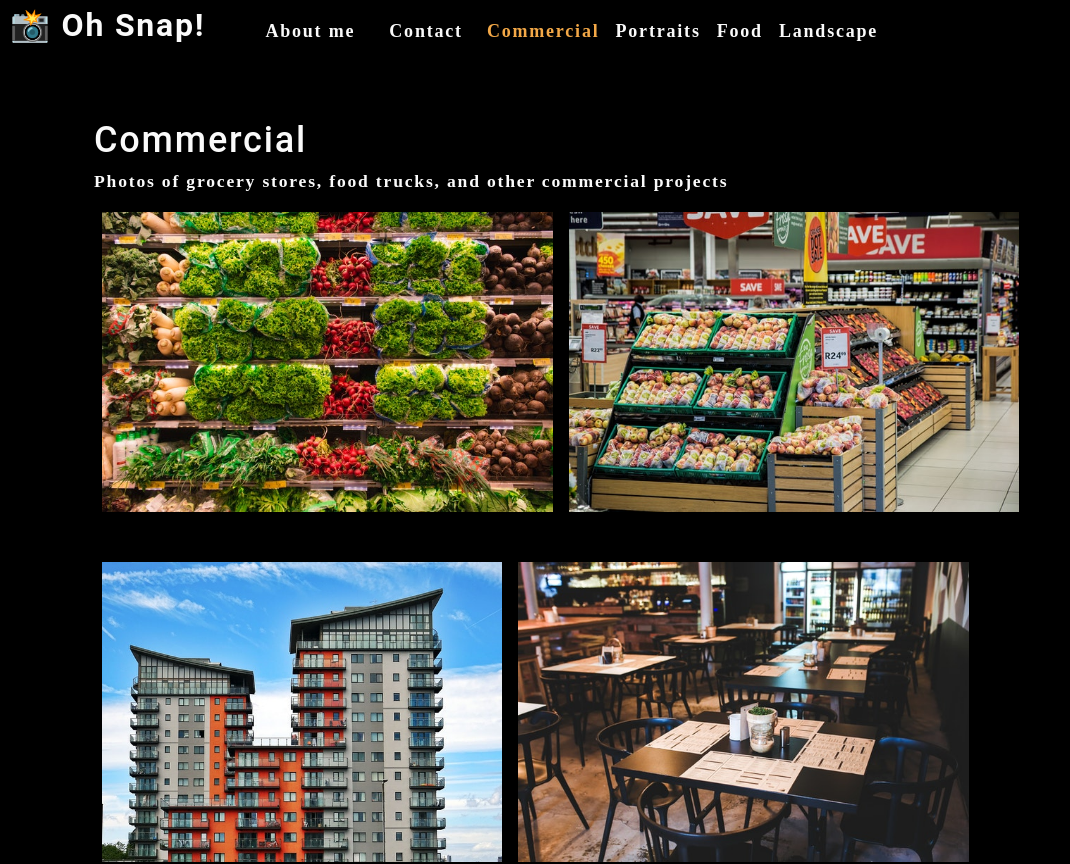
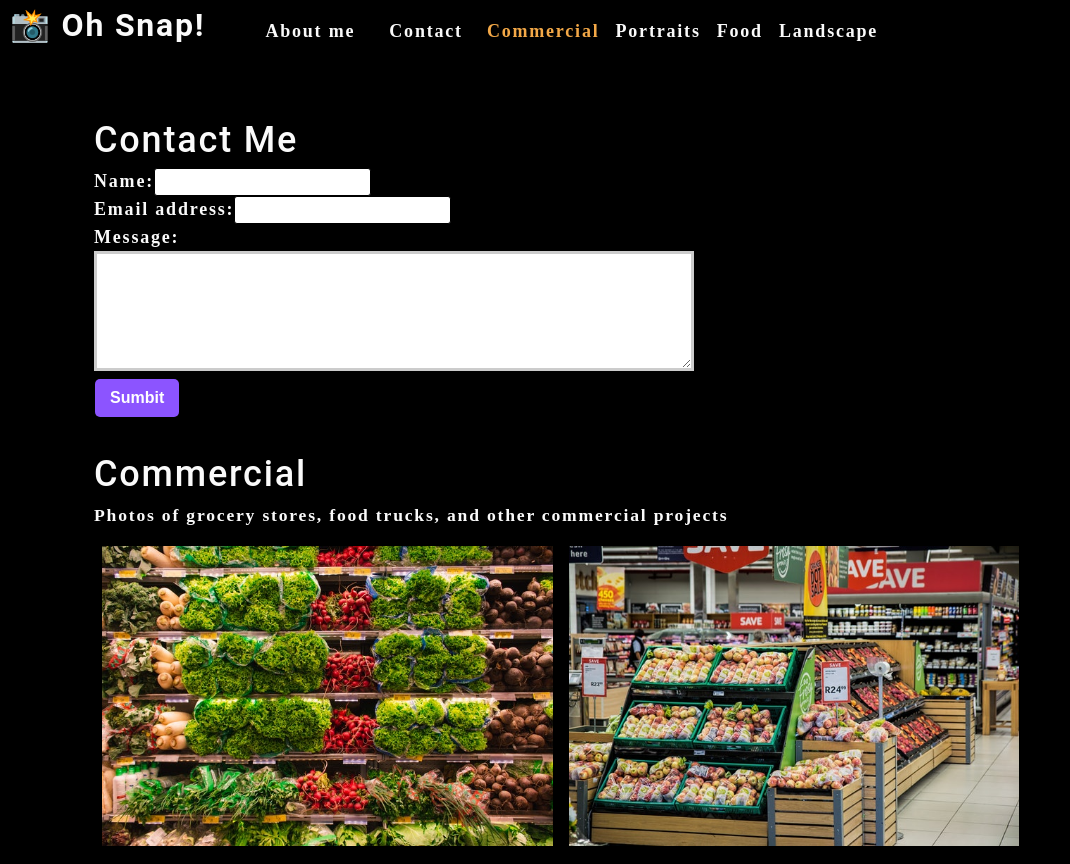
Before and after one commit to kelseyalderman/photo-port, a React (Create React App) app: page / in a window 1280 px wide. Shown: the top 864 px of the page, without its empty margins (0-1070 px from the left). Built offline with nearby package versions, Linux system fonts and the light colour scheme.

Commit message:
handle form submission

```diff
--- a/src/App.js
+++ b/src/App.js
@@ -2,6 +2,7 @@
 import Nav from "./components/Nav";
 import About from "./components/About";
 import Gallery from "./components/Gallery";
+import ContactForm from "./components/Contact";
 
 function App() {
   const [categories] = useState([
@@ -29,6 +30,7 @@
       ></Nav>
       <main>
         <div>
+          <ContactForm></ContactForm>
           <Gallery currentCategory={currentCategory}></Gallery>
           <About></About>
         </div>
--- a/src/components/Contact/index.js
+++ b/src/components/Contact/index.js
@@ -1,22 +1,56 @@
-import React from "react";
+import React, { useState } from "react";
 
 function ContactForm() {
+  const [formState, setFormState] = useState({
+    name: "",
+    email: "",
+    message: "",
+  });
+
+  const { name, email, message } = formState;
+
+  function handleChange(e) {
+    setFormState({ ...formState, [e.target.name]: e.target.value });
+  }
+
+  //   console.log(formState);
+
+  function handleSubmit(e) {
+    e.preventDefault();
+    console.log(formState);
+  }
+
   // JSX
   return (
     <section>
       <h1>Contact Me</h1>
-      <form id="contact-form">
+      <form id="contact-form" onSubmit={handleSubmit}>
         <div>
           <label htmlFor="name">Name:</label>
-          <input type="text" name="name" />
+          <input
+            type="text"
+            defaultValue={name}
+            onChange={handleChange}
+            name="name"
+          />
         </div>
         <div>
           <label htmlFor="email">Email address:</label>
-          <input type="email" name="email" />
+          <input
+            type="email"
+            defaultValue={email}
+            name="email"
+            onChange={handleChange}
+          />
         </div>
         <div>
           <label htmlFor="message">Message:</label>
-          <input name="message" rows="5" />
+          <textarea
+            name="message"
+            defaultValue={message}
+            onChange={handleChange}
+            rows="5"
+          />
         </div>
         <button type="submit">Sumbit</button>
       </form>
```
